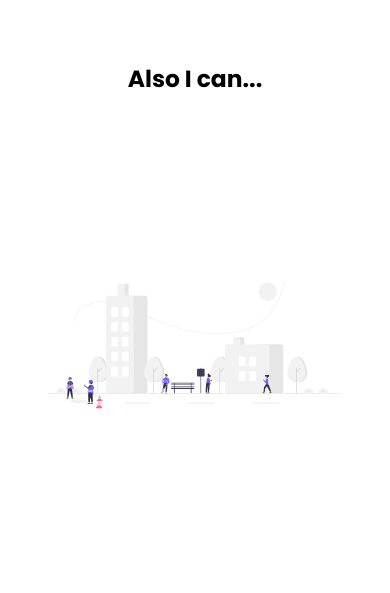
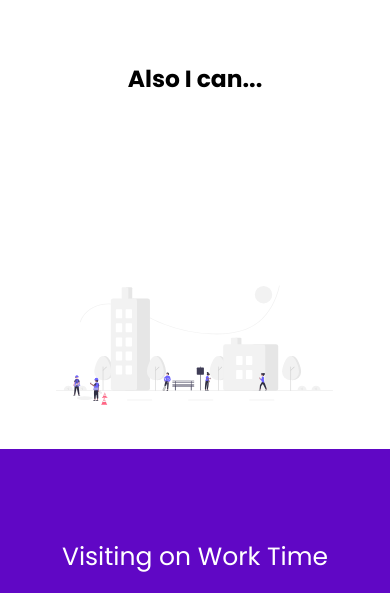
Before and after one commit to anish2110/portfolio, a plain HTML site: page index.html in a window 390 px wide. Shown: the part 1770-2363 px from the top of the page. Drawn offline with Linux system fonts and the light colour scheme.

Commit message:
Mobile Pre Final - 2

```diff
--- a/assests/css/style.scss
+++ b/assests/css/style.scss
@@ -273,7 +273,8 @@ section{
 }
 
 #about-svg{
-	width: 90%;
+	width: 85%;
+	margin-bottom: -12em;
 }
 
 .contact{
```
Also changed, not shown: assests/css/style.css, 1 other file.
